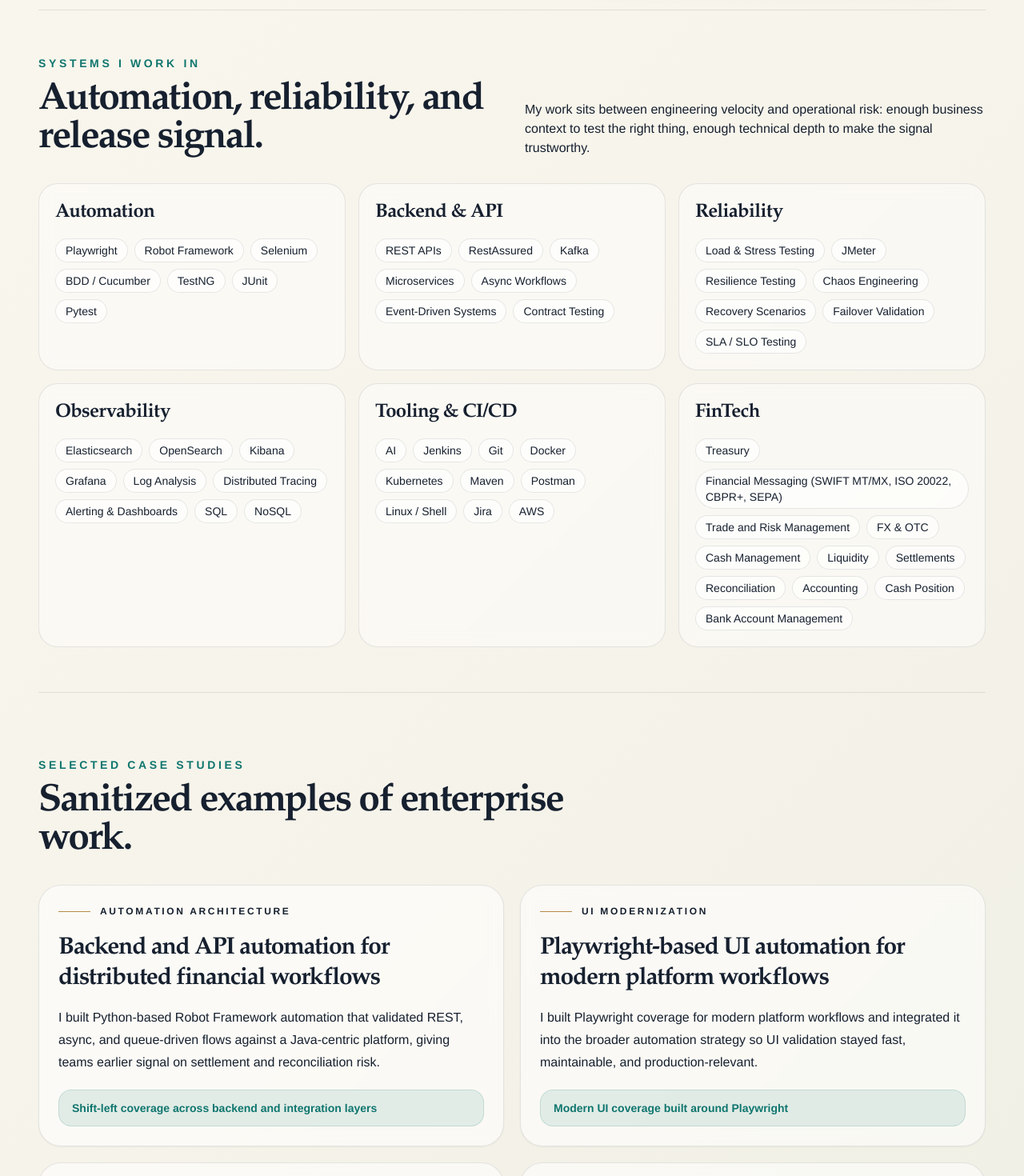
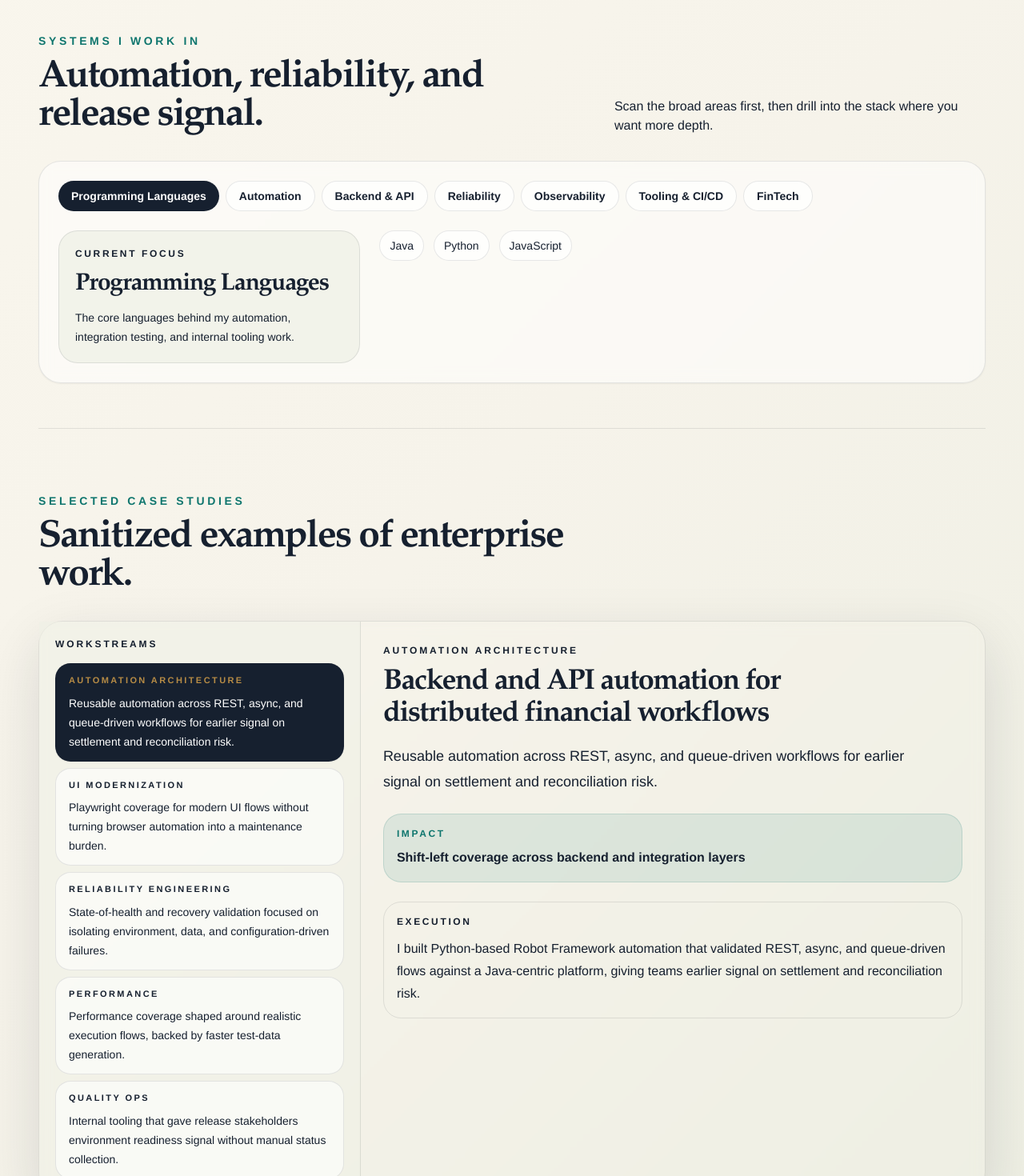
Before and after one commit to gauravxdhingra/Portfolio, a Next.js app: page / in a window 1280 px wide. Shown: the part 1080-2550 px from the top of the page at 80% size. Built offline with nearby package versions, Linux system fonts and the light colour scheme.

Commit message:
V2: Better UX, Lower degree of text-bombing

```diff
--- /dev/null
+++ b/app/CaseStudyExplorer.tsx
@@ -0,0 +1,89 @@
+"use client";
+
+import { useState } from "react";
+
+type CaseStudy = {
+  eyebrow: string;
+  title: string;
+  summary: string;
+  body: string;
+  impact: string;
+};
+
+type CaseStudyExplorerProps = {
+  studies: CaseStudy[];
+};
+
+export default function CaseStudyExplorer({ studies }: CaseStudyExplorerProps) {
+  const [activeStudy, setActiveStudy] = useState(studies[0]?.eyebrow ?? "");
+  const currentStudy = studies.find((study) => study.eyebrow === activeStudy) ?? studies[0];
+
+  if (!currentStudy) {
+    return null;
+  }
+
+  return (
+    <div className="rounded-[1.9rem] border border-ink/10 bg-white/52 shadow-panel backdrop-blur">
+      <div className="grid gap-0 lg:grid-cols-[0.34fr_0.66fr]">
+        <aside className="border-b border-ink/10 bg-ledger/55 p-4 lg:border-b-0 lg:border-r lg:p-5">
+          <p className="mb-4 text-xs font-bold uppercase tracking-[0.24em] text-muted">
+            Workstreams
+          </p>
+          <div className="space-y-2">
+            {studies.map((study) => {
+              const isActive = study.eyebrow === currentStudy.eyebrow;
+
+              return (
+                <button
+                  key={study.eyebrow}
+                  type="button"
+                  onClick={() => setActiveStudy(study.eyebrow)}
+                  className={`w-full rounded-[1.2rem] border px-4 py-3 text-left transition ${
+                    isActive
+                      ? "border-ink/15 bg-ink text-white shadow-sm"
+                      : "border-ink/10 bg-white/60 text-ink hover:border-ink/20 hover:bg-white/85"
+                  }`}
+                >
+                  <p className={`text-[11px] font-bold uppercase tracking-[0.22em] ${isActive ? "text-brass" : "text-muted"}`}>
+                    {study.eyebrow}
+                  </p>
+                  <p className="mt-2 text-sm leading-6">
+                    {study.summary}
+                  </p>
+                </button>
+              );
+            })}
+          </div>
+        </aside>
+
+        <div className="p-5 sm:p-7">
+          <p className="text-xs font-bold uppercase tracking-[0.24em] text-muted">
+            {currentStudy.eyebrow}
+          </p>
+          <h3 className="mt-3 max-w-2xl font-display text-3xl font-semibold leading-tight tracking-[-0.04em] text-ink sm:text-4xl">
+            {currentStudy.title}
+          </h3>
+          <p className="mt-4 max-w-2xl text-lg leading-8 text-muted">
+            {currentStudy.summary}
+          </p>
+          <div className="mt-6 rounded-[1.4rem] border border-signal/15 bg-signal/10 px-4 py-4">
+            <p className="text-xs font-bold uppercase tracking-[0.22em] text-signal">
+              Impact
+            </p>
+            <p className="mt-2 text-base font-semibold leading-7 text-ink">
+              {currentStudy.impact}
+            </p>
+          </div>
+          <div className="mt-6 rounded-[1.4rem] border border-ink/10 bg-white/68 p-4">
+            <p className="text-xs font-bold uppercase tracking-[0.22em] text-muted">
+              Execution
+            </p>
+            <p className="mt-3 leading-7 text-muted">
+              {currentStudy.body}
+            </p>
+          </div>
+        </div>
+      </div>
+    </div>
+  );
+}
--- /dev/null
+++ b/app/SkillsExplorer.tsx
@@ -0,0 +1,68 @@
+"use client";
+
+import { useState } from "react";
+
+type SkillGroup = {
+  title: string;
+  items: string[];
+  summary: string;
+};
+
+type SkillsExplorerProps = {
+  groups: SkillGroup[];
+};
+
+export default function SkillsExplorer({ groups }: SkillsExplorerProps) {
+  const [activeGroup, setActiveGroup] = useState(groups[0]?.title ?? "");
+  const currentGroup = groups.find((group) => group.title === activeGroup) ?? groups[0];
+
+  if (!currentGroup) {
+    return null;
+  }
+
+  return (
+    <div className="rounded-[1.75rem] border border-ink/10 bg-white/50 p-4 shadow-sm backdrop-blur sm:p-6">
+      <div className="flex flex-wrap gap-2">
+        {groups.map((group) => {
+          const isActive = group.title === currentGroup.title;
+
+          return (
+            <button
+              key={group.title}
+              type="button"
+              onClick={() => setActiveGroup(group.title)}
+              className={`rounded-full px-4 py-2 text-sm font-semibold transition ${
+                isActive
+                  ? "bg-ink text-white"
+                  : "border border-ink/10 bg-white/70 text-muted hover:border-ink/25 hover:text-ink"
+              }`}
+            >
+              {group.title}
+            </button>
+          );
+        })}
+      </div>
+
+      <div className="mt-6 grid gap-6 lg:grid-cols-[0.34fr_0.66fr] lg:items-start">
+        <div className="rounded-[1.5rem] border border-ink/10 bg-ledger/70 p-5">
+          <p className="text-xs font-bold uppercase tracking-[0.22em] text-muted">Current Focus</p>
+          <h3 className="mt-3 font-display text-3xl font-semibold tracking-[-0.04em] text-ink">
+            {currentGroup.title}
+          </h3>
+          <p className="mt-3 text-sm leading-6 text-muted">{currentGroup.summary}</p>
+        </div>
+
+        <div className="flex flex-wrap gap-3">
+          {currentGroup.items.map((item) => (
+            <span
+              key={item}
+              className="rounded-full border border-ink/10 bg-white/70 px-3 py-2 text-sm text-muted"
+            >
+              {item}
+            </span>
+          ))}
+        </div>
+      </div>
+    </div>
+  );
+}
--- a/app/page.tsx
+++ b/app/page.tsx
@@ -1,3 +1,6 @@
+import CaseStudyExplorer from "./CaseStudyExplorer";
+import SkillsExplorer from "./SkillsExplorer";
+
 const metrics = [
   { value: "5", label: "years in fintech quality engineering" },
   { value: "20+", label: "cross-functional teams supported" },
@@ -7,24 +10,34 @@ const metrics = [
 
 const skillGroups = [
   {
+    title: "Programming Languages",
+    items: ["Java", "Python", "JavaScript"],
+    summary: "The core languages behind my automation, integration testing, and internal tooling work.",
+  },
+  {
     title: "Automation",
     items: ["Playwright", "Robot Framework", "Selenium", "BDD / Cucumber", "TestNG", "JUnit", "Pytest"],
+    summary: "Browser automation and reusable test design for UI workflows that need to stay stable in CI and meaningful to product teams.",
   },
   {
     title: "Backend & API",
     items: ["REST APIs", "RestAssured", "Kafka", "Microservices", "Async Workflows", "Event-Driven Systems", "Contract Testing"],
+    summary: "Most of my depth is in backend and integration quality where financial workflows cross service boundaries and timing matters.",
   },
   {
     title: "Reliability",
     items: ["Load & Stress Testing", "JMeter", "Resilience Testing", "Chaos Engineering", "Recovery Scenarios", "Failover Validation", "SLA / SLO Testing"],
+    summary: "I focus on the failure-heavy parts of systems: performance pressure, recovery paths, degraded behavior, and resilience validation.",
   },
   {
     title: "Observability",
     items: ["Elasticsearch", "OpenSearch", "Kibana", "Grafana", "Log Analysis", "Distributed Tracing", "Alerting & Dashboards", "SQL", "NoSQL"],
+    summary: "Diagnosis matters as much as detection. I rely on logs, traces, dashboards, and data inspection to turn failures into useful signal.",
   },
   {
     title: "Tooling & CI/CD",
     items: ["AI", "Jenkins", "Git", "Docker", "Kubernetes", "Maven", "Postman", "Linux / Shell", "Jira", "AWS"],
+    summary: "I build around delivery systems, not outside them, so automation can run reliably where release decisions are actually made.",
   },
   {
     title: "FinTech",
@@ -41,6 +54,7 @@ const skillGroups = [
       "Cash Position",
       "Bank Account Management",
     ],
+    summary: "My strongest domain context is in treasury and financial messaging, where workflow correctness and operational confidence are non-negotiable.",
   },
 ];
 
@@ -48,6 +62,7 @@ const caseStudies = [
   {
     eyebrow: "Automation Architecture",
     title: "Backend and API automation for distributed financial workflows",
+    summary: "Reusable automation across REST, async, and queue-driven workflows for earlier signal on settlement and reconciliation risk.",
     body:
       "I built Python-based Robot Framework automation that validated REST, async, and queue-driven flows against a Java-centric platform, giving teams earlier signal on settlement and reconciliation risk.",
     impact: "Shift-left coverage across backend and integration layers",
@@ -55,6 +70,7 @@ const caseStudies = [
   {
     eyebrow: "UI Modernization",
     title: "Playwright-based UI automation for modern platform workflows",
+    summary: "Playwright coverage for modern UI flows without turning browser automation into a maintenance burden.",
     body:
       "I built Playwright coverage for modern platform workflows and integrated it into the broader automation strategy so UI validation stayed fast, maintainable, and production-relevant.",
     impact: "Modern UI coverage built around Playwright",
@@ -62,6 +78,7 @@ const caseStudies = [
   {
     eyebrow: "Reliability Engineering",
     title: "Resilience tests for async services and recovery behavior",
+    summary: "State-of-health and recovery validation focused on isolating environment, data, and configuration-driven failures.",
     body:
       "I designed state-of-health tests for services, daemons, and databases, then used disciplined scenario design to isolate environment, data, and configuration failures.",
     impact: "Component failure rate reduced from 25% to under 2%",
@@ -69,6 +86,7 @@ const caseStudies = [
   {
     eyebrow: "Performance",
     title: "CI-integrated performance testing with generated test data",
+    summary: "Performance coverage shaped around realistic execution flows, backed by faster test-data generation.",
     body:
       "I built performance test coverage around realistic execution flows, automated the supporting test data pipeline, and used the results to expose bottlenecks across memory pressure, DB latency, and lock contention.",
     impact: "3-5x faster test data generation and 40% shorter execution time",
@@ -76,6 +94,7 @@ const caseStudies = [
   {
     eyebrow: "Quality Ops",
     title: "Release visibility dashboard replacing manual reporting",
+    summary: "Internal tooling that gave release stakeholders environment readiness signal without manual status collection.",
     body:
       "I built a React and Node.js dashboard integrating Jenkins and Azure Graph APIs so release stakeholders could see environment readiness without manual status collection.",
     impact: "Replaced countless manual processes through internal tooling",
@@ -83,9 +102,9 @@ const caseStudies = [
 ];
 
 const experienceBullets = [
-  "I lead quality strategy across backend, API, and integration layers for regulated fintech systems where correctness, timing, and resilience matter as much as feature coverage.",
-  "I build automation that engineers can trust: stable enough for CI, expressive enough for business workflows, and diagnostic enough to speed up the right fixes.",
-  "I am strongest in the failure-heavy parts of the stack: async workflows, recovery scenarios, environment drift, performance bottlenecks, and release-readiness visibility.",
+  "I lead backend and integration quality for regulated fintech systems where correctness, timing, and resilience matter as much as feature coverage.",
+  "I build automation that is stable in CI, expressive for business workflows, and diagnostic enough to speed up the right fixes.",
+  "I do my best work around async failures, recovery paths, environment drift, performance bottlenecks, and release-readiness signal.",
 ];
 
 const links = {
@@ -132,7 +151,7 @@ export default function Home() {
               I build quality systems for fintech platforms where failure is expensive.
             </h1>
             <p className="reveal reveal-delay-2 mt-7 max-w-3xl text-lg leading-8 text-muted sm:text-xl">
-              I specialize in backend, API, and UI automation for regulated financial workflows, with deep experience in CI/CD test infrastructure, reliability engineering, and release readiness.
+              Backend, API, and UI automation for regulated financial workflows, with deep focus on reliability, CI quality gates, and release readiness.
             </p>
             <div className="reveal reveal-delay-3 mt-9 flex flex-col gap-3 sm:flex-row">
               <a className="inline-flex items-center justify-center gap-2 rounded-full bg-ink px-6 py-3 font-semibold text-white transition hover:-translate-y-0.5 hover:bg-slateblue" href={links.email}>
@@ -169,23 +188,10 @@ export default function Home() {
               <h2 className="mt-3 font-display text-4xl font-semibold tracking-[-0.04em] sm:text-5xl">Automation, reliability, and release signal.</h2>
             </div>
             <p className="max-w-xl text-muted">
-              My work sits between engineering velocity and operational risk: enough business context to test the right thing, enough technical depth to make the signal trustworthy.
+              Scan the broad areas first, then drill into the stack where you want more depth.
             </p>
           </div>
-          <div className="grid gap-4 md:grid-cols-2 lg:grid-cols-3">
-            {skillGroups.map((group) => (
-              <article key={group.title} className="rounded-[1.5rem] border border-ink/10 bg-white/45 p-5 backdrop-blur">
-                <h3 className="font-display text-2xl font-semibold tracking-[-0.03em]">{group.title}</h3>
-                <div className="mt-4 flex flex-wrap gap-2">
-                  {group.items.map((item) => (
-                    <span key={item} className="rounded-full border border-ink/10 bg-white/60 px-3 py-1 text-sm text-muted">
-                      {item}
-                    </span>
-                  ))}
-                </div>
-              </article>
-            ))}
-          </div>
+          <SkillsExplorer groups={skillGroups} />
         </section>
 
         <section id="work" className="py-16 sm:py-20">
@@ -193,21 +199,7 @@ export default function Home() {
             <p className="text-sm font-semibold uppercase tracking-[0.26em] text-signal">Selected case studies</p>
             <h2 className="mt-3 font-display text-4xl font-semibold tracking-[-0.04em] sm:text-5xl">Sanitized examples of enterprise work.</h2>
           </div>
-          <div className="grid gap-5 lg:grid-cols-2">
-            {caseStudies.map((study, index) => (
-              <article key={study.title} className={`rounded-[1.75rem] border border-ink/10 bg-white/55 p-6 shadow-sm backdrop-blur ${index === 4 ? "lg:col-span-2" : ""}`}>
-                <div className="mb-5 flex items-center gap-3">
-                  <span className="h-px w-10 bg-brass" />
-                  <p className="text-xs font-bold uppercase tracking-[0.22em] text-muted">{study.eyebrow}</p>
-                </div>
-                <h3 className="font-display text-3xl font-semibold leading-tight tracking-[-0.04em]">{study.title}</h3>
-                <p className="mt-4 leading-7 text-muted">{study.body}</p>
-                <p className="mt-5 rounded-2xl border border-signal/15 bg-signal/10 px-4 py-3 text-sm font-semibold text-signal">
-                  {study.impact}
-                </p>
-              </article>
-            ))}
-          </div>
+          <CaseStudyExplorer studies={caseStudies} />
         </section>
 
         <section className="grid gap-8 rounded-[2rem] border border-ink/10 bg-ink p-6 text-white shadow-panel sm:p-8 lg:grid-cols-[0.85fr_1.15fr] lg:p-10">
@@ -215,11 +207,12 @@ export default function Home() {
             <p className="text-sm font-semibold uppercase tracking-[0.26em] text-brass">Experience snapshot</p>
             <h2 className="mt-3 font-display text-4xl font-semibold tracking-[-0.04em]">Fintech QA engineering for platforms with real operational stakes.</h2>
           </div>
-          <div className="space-y-4">
-            {experienceBullets.map((bullet) => (
-              <p key={bullet} className="rounded-2xl border border-white/10 bg-white/7 p-4 leading-7 text-white/78">
-                {bullet}
-              </p>
+          <div className="grid gap-4 md:grid-cols-3">
+            {experienceBullets.map((bullet, index) => (
+              <div key={bullet} className="rounded-2xl border border-white/10 bg-white/7 p-4">
+                <p className="text-xs font-bold uppercase tracking-[0.22em] text-brass/80">0{index + 1}</p>
+                <p className="mt-3 leading-7 text-white/78">{bullet}</p>
+              </div>
             ))}
           </div>
         </section>
```
